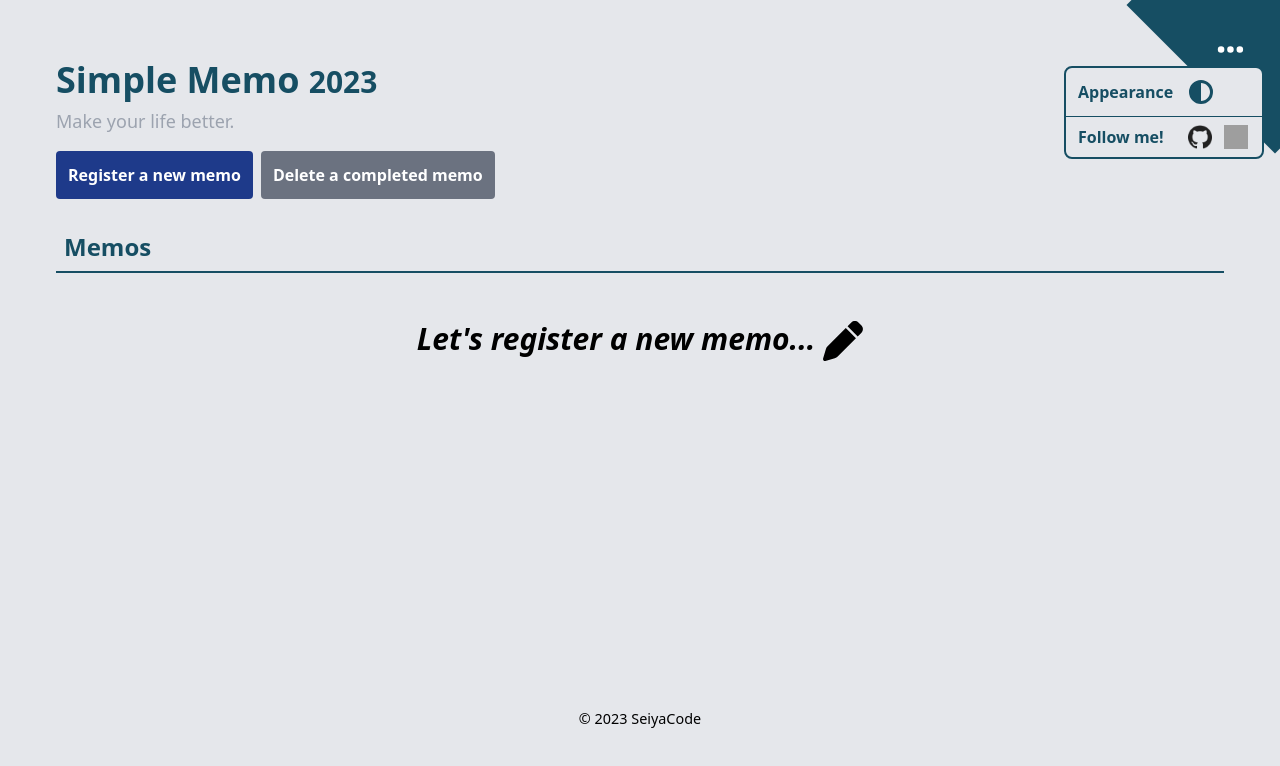
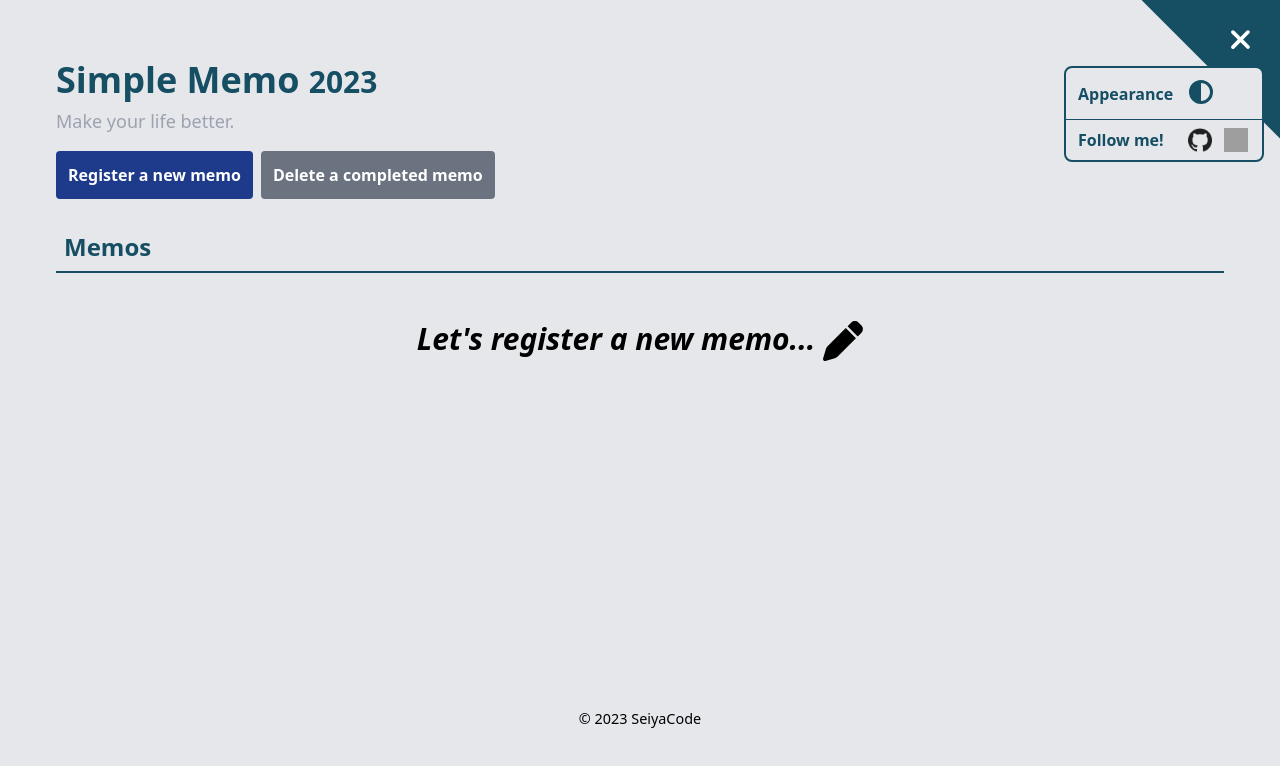
Before and after one commit to Seiya-Tagami/Quicky_frontend, a Vue app: page / in a window 1280 px wide. Both pictures are taken after a click on the button 1229 px from the left and 50 px from the top of the page. Shown: the top 766 px of the page. Built offline with nearby package versions, Linux system fonts and the light colour scheme; grey boxes are pictures that could not be loaded.

Commit message:
fix: menu

```diff
--- a/src/components/partials/MenuToggleButton.vue
+++ b/src/components/partials/MenuToggleButton.vue
@@ -1,18 +1,24 @@
 <script setup lang="ts">
+import { ref } from "vue";
+
 const props = defineProps({
   isDark: Boolean,
 });
+
+const isOpen = ref<boolean>(false);
 const emits = defineEmits(["showMenu"]);
 const onClick = () => {
   emits("showMenu");
+  isOpen.value = !isOpen.value;
 };
 </script>
 
 <template>
-  <div class="w-[210px] h-[210px] bg-cyan-900 fixed md:-top-[100px] md:-right-[100px] -top-[125px] -right-[125px] rotate-45" :class="props.isDark && `!bg-cyan-600`">
+  <div class="w-[210px] h-[210px] bg-cyan-900 fixed md:-top-[110px] md:-right-[110px] -top-[125px] -right-[125px] rotate-45" :class="props.isDark && `!bg-cyan-600`">
     <div class="w-full h-full relative">
       <button class="left-1/2 -translate-x-1/2 md:bottom-[25px] bottom-[15px] absolute" @click="onClick">
-        <font-awesome-icon :icon="['fas', 'ellipsis']" class="text-3xl text-white -rotate-45" />
+        <font-awesome-icon v-if="isOpen" :icon="['fas', 'xmark']" class="text-3xl text-white -rotate-45" />
+        <font-awesome-icon v-else :icon="['fas', 'ellipsis']" class="text-3xl text-white -rotate-45" />
       </button>
     </div>
   </div>
--- a/src/components/partials/MiniModal.vue
+++ b/src/components/partials/MiniModal.vue
@@ -13,7 +13,6 @@ const onClick = () => {
     isSpin.value = false;
   }, 2000);
 };
-
 </script>
 
 <template>
@@ -23,7 +22,9 @@ const onClick = () => {
   >
     <div class="w-full flex items-center justify-start gap-[16px] px-3 py-3 border-cyan-900 border-b-[1px]" :class="props.isDark && `!border-cyan-600`">
       <span class="font-semibold">Appearance</span>
-      <font-awesome-icon :icon="['fas', 'circle-half-stroke']" class="text-2xl cursor-pointer" :class="isSpin && `fa-spin-pulse`" @click="onClick" />
+      <button @click="onClick" :disabled="isSpin ? true : false">
+        <font-awesome-icon :icon="['fas', 'circle-half-stroke']" class="text-2xl cursor-pointer" :class="isSpin && `fa-spin-pulse`" />
+      </button>
     </div>
     <div>
       <div class="flex items-center justify-start gap-6 px-3 py-2">
```
